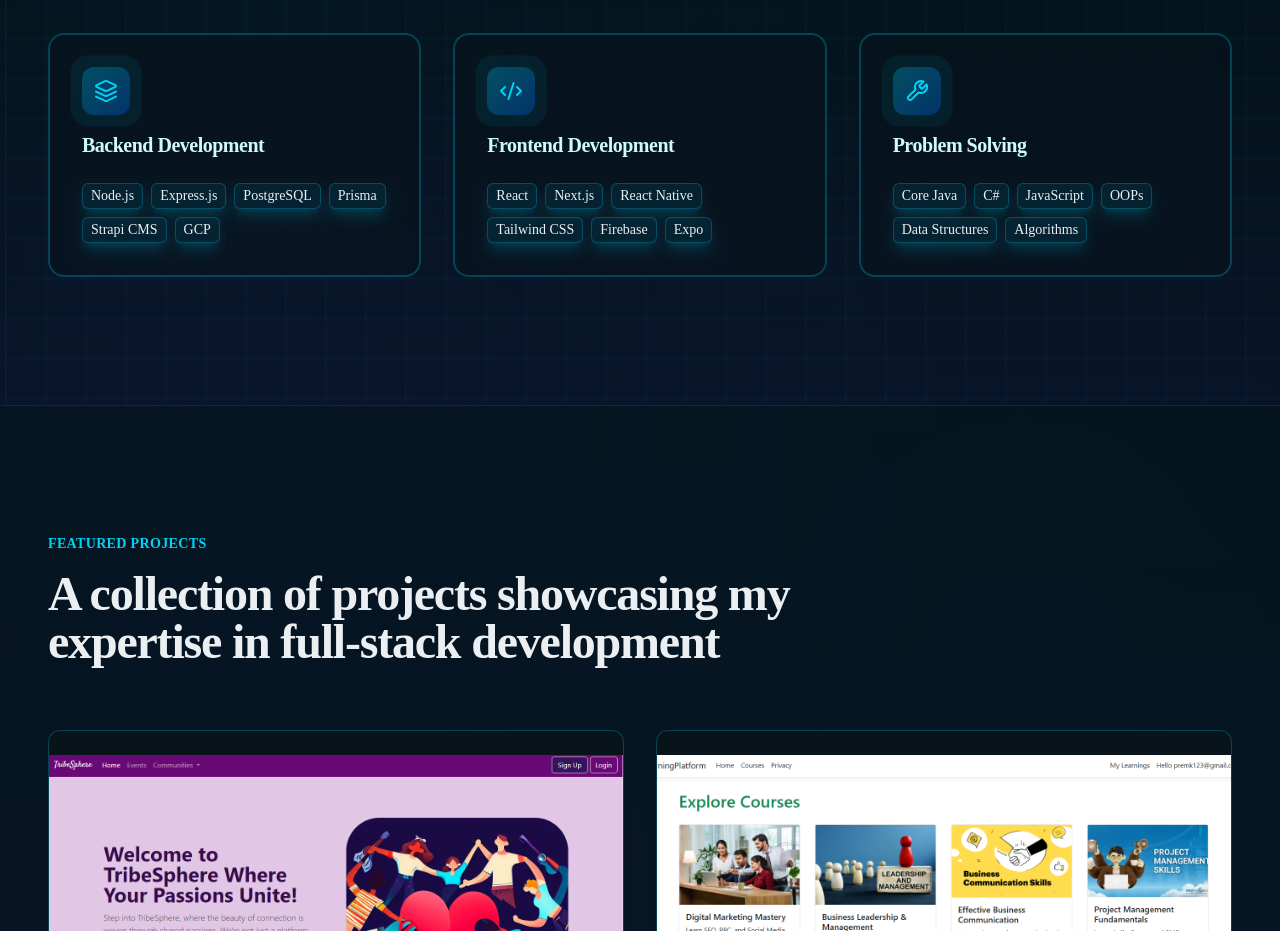
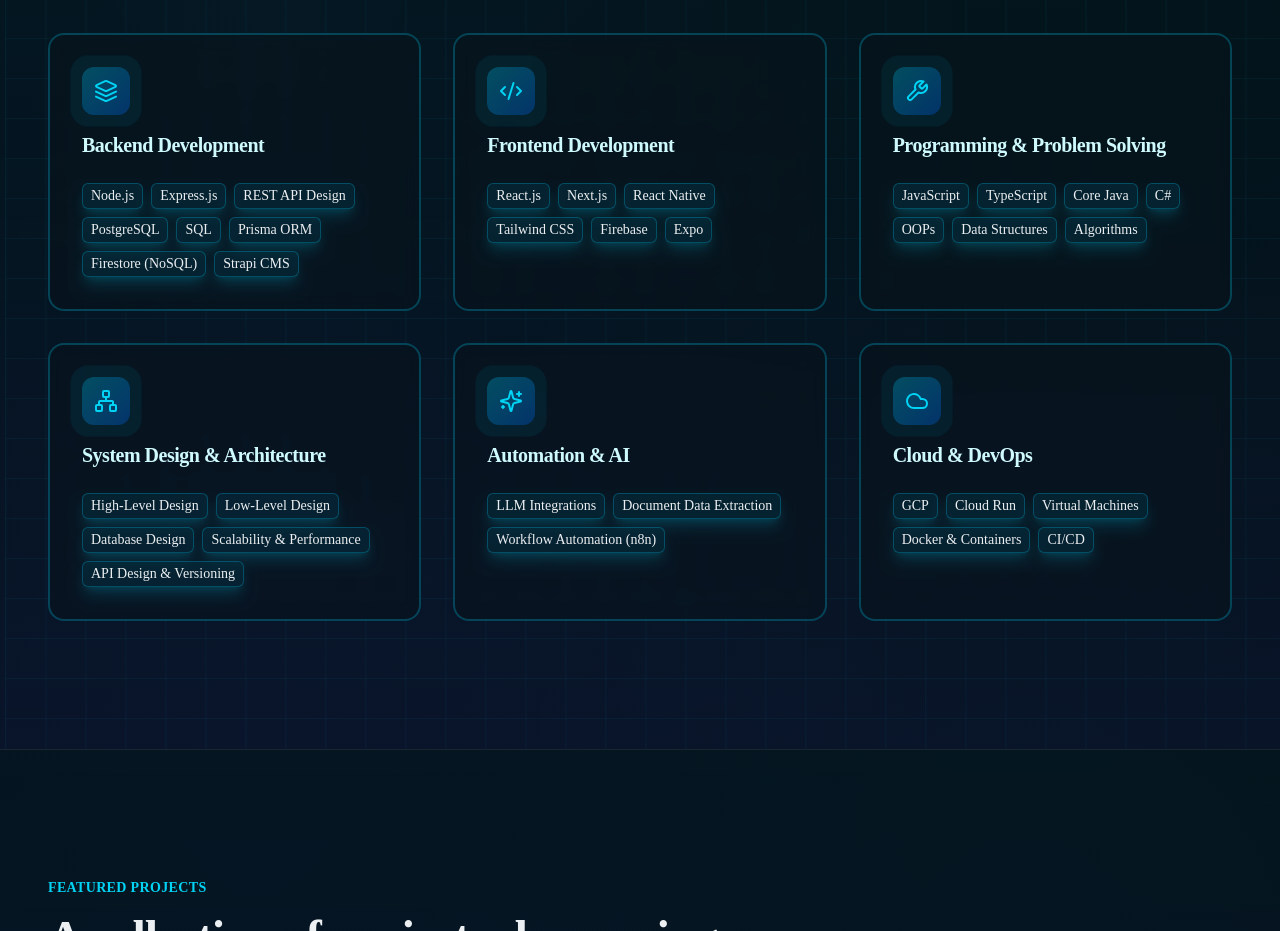
Before and after one commit to PrabhatGupta1/Prabhat-Gupta---Personal-Website, a Next.js app: page / in a window 1280 px wide. Shown: the part 1880-2811 px from the top of the page. Built offline with nearby package versions, Linux system fonts and the light colour scheme.

Commit message:
Updates resume

```diff
--- a/components/skills-section.tsx
+++ b/components/skills-section.tsx
@@ -2,22 +2,79 @@
 
 import { useEffect, useRef, useState } from "react"
 import { Badge } from "@/components/ui/badge"
-import { Code2, Layers, Wrench } from "lucide-react"
+import { Cloud, Code2, Layers, Network, Sparkles, Wrench } from "lucide-react"
 
 const skills = {
   "Backend Development": {
     icon: Layers,
-    items: ["Node.js", "Express.js", "PostgreSQL", "Prisma", "Strapi CMS", "GCP"],
+    items: [
+      "Node.js",
+      "Express.js",
+      "REST API Design",
+      "PostgreSQL",
+      "SQL",
+      "Prisma ORM",
+      "Firestore (NoSQL)",
+      "Strapi CMS",
+    ],
   },
+
   "Frontend Development": {
     icon: Code2,
-    items: ["React", "Next.js", "React Native", "Tailwind CSS", "Firebase", "Expo"],
+    items: [
+      "React.js",
+      "Next.js",
+      "React Native",
+      "Tailwind CSS",
+      "Firebase",
+      "Expo",
+    ],
   },
-  "Problem Solving": {
+
+  "Programming & Problem Solving": {
     icon: Wrench,
-    items: ["Core Java", "C#", "JavaScript", "OOPs", "Data Structures", "Algorithms"],
+    items: [
+      "JavaScript",
+      "TypeScript",
+      "Core Java",
+      "C#",
+      "OOPs",
+      "Data Structures",
+      "Algorithms",
+    ],
   },
-}
+
+  "System Design & Architecture": {
+    icon: Network,
+    items: [
+      "High-Level Design",
+      "Low-Level Design",
+      "Database Design",
+      "Scalability & Performance",
+      "API Design & Versioning",
+    ],
+  },
+
+  "Automation & AI": {
+    icon: Sparkles,
+    items: [
+      "LLM Integrations",
+      "Document Data Extraction",
+      "Workflow Automation (n8n)",
+    ],
+  },
+
+  "Cloud & DevOps": {
+    icon: Cloud,
+    items: [
+      "GCP",
+      "Cloud Run",
+      "Virtual Machines",
+      "Docker & Containers",
+      "CI/CD",
+    ],
+  },
+};
 
 export function SkillsSection() {
   const [isVisible, setIsVisible] = useState(false)
```
Also changed, not shown: 1 other file (tests, documents, lock files or other folders).
